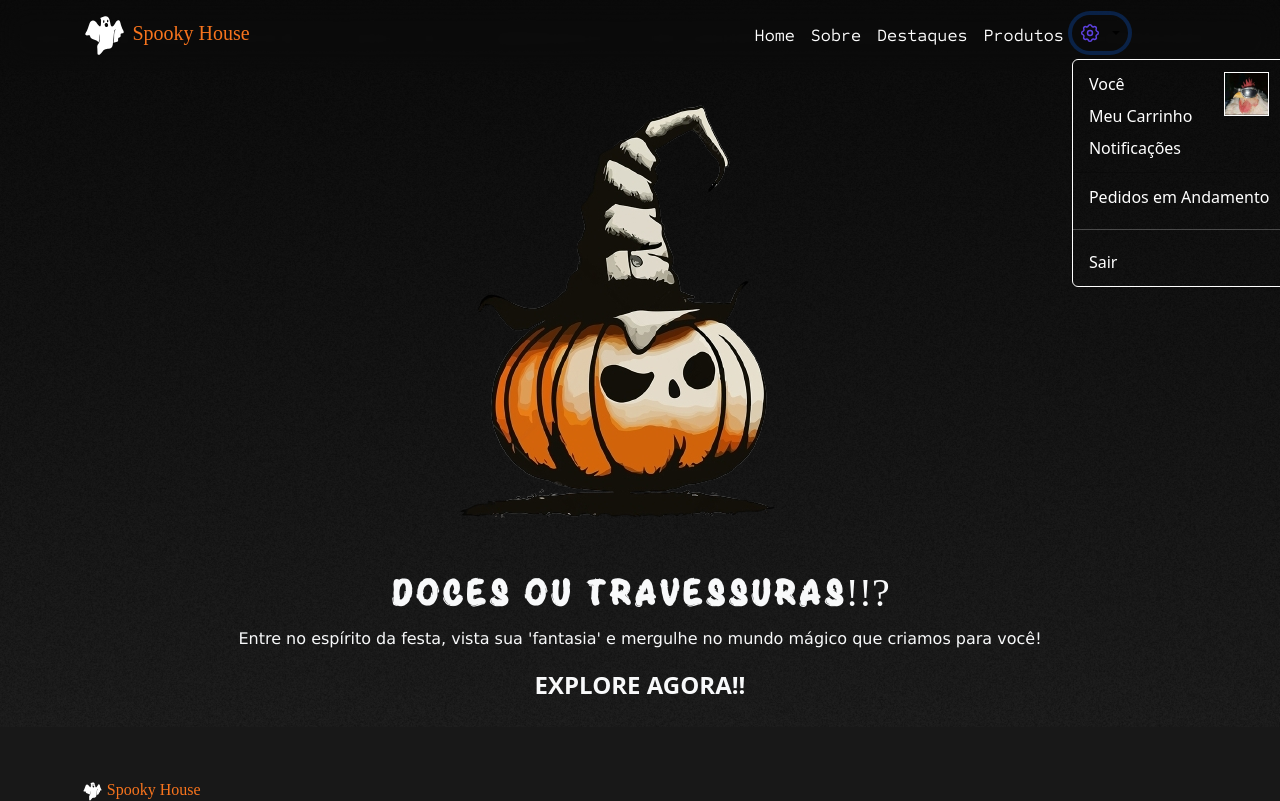
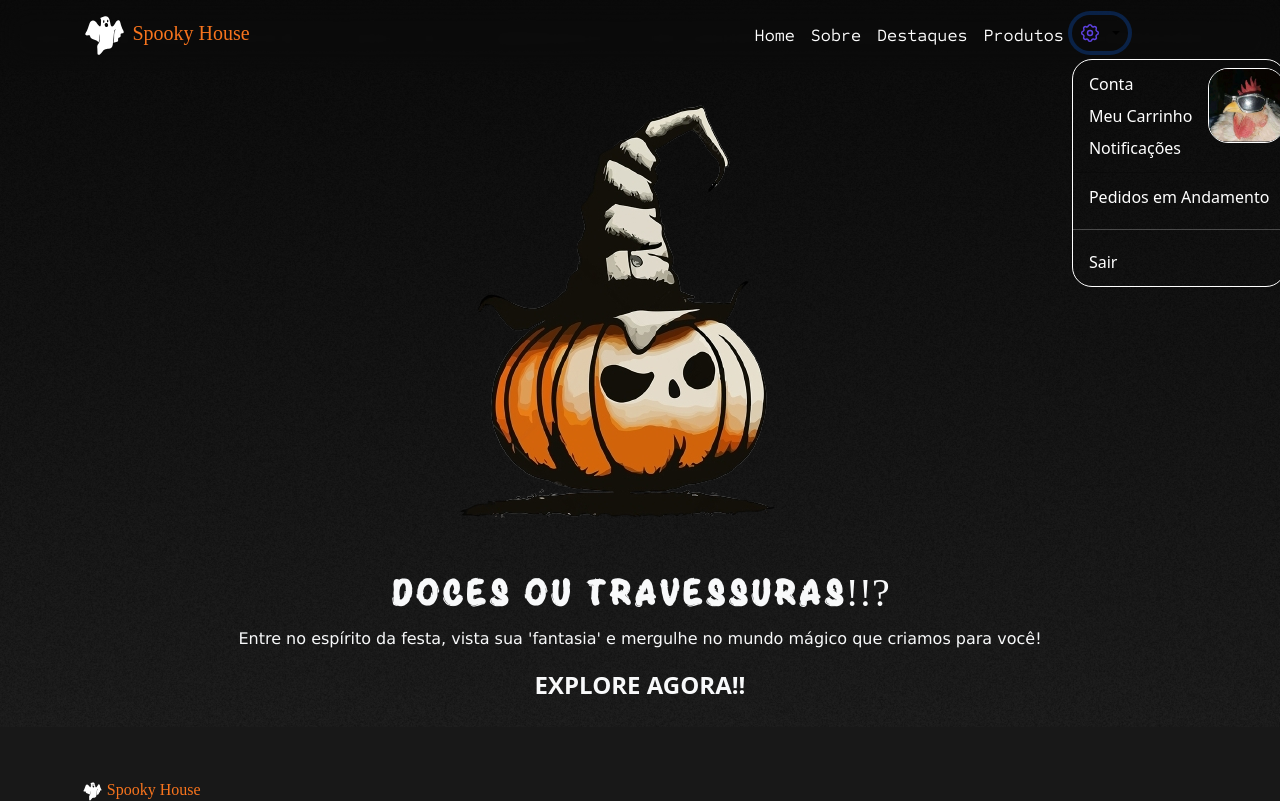
Before and after one commit to Notsumez/spooky_house, a PHP site: page / in a window 1280 px wide, after a click that opens the changed part. Shown: the top 801 px of the page. Run offline with PHP 8.4, Linux system fonts and the light colour scheme; a user stored in the database is signed in; some web fonts are replaced.

Commit message:
mais alterações no config

```diff
--- a/CSS/style.css
+++ b/CSS/style.css
@@ -40,6 +40,7 @@
     background: transparent;
     backdrop-filter: blur(15px);
     border: 1px solid white;
+    border-radius: 20px;
 }
 
 .dropdown-item{
@@ -49,6 +50,7 @@
 
 .dropdown-item:hover{
     background-color: #f8741d;
+    border-radius: 20px;
     color: white;
 }
 
--- a/header.php
+++ b/header.php
@@ -31,12 +31,12 @@
                             <li>
                                 <div class="d-flex" >
                                     <div>
-                                        <a class="dropdown-item" href="#">Você</a>
+                                        <a class="dropdown-item" href="#">Conta</a>
                                         <a class="dropdown-item" href="#">Meu Carrinho</a>
                                         <a class="dropdown-item" href="#">Notificações</a>
                                     </div>
-                                    <a class="dropdown-item" href="">
-                                        <img src="images/perfil/galo_foda.jpg" width="100%" alt="" style="border: 1px solid white;">
+                                    <a href="">
+                                        <img src="images/perfil/galo_foda.jpg" width="100%" alt="" style="border: 1px solid white; border-radius: 20px;">
                                     </a>
                                 </div>
                             </li>
```
